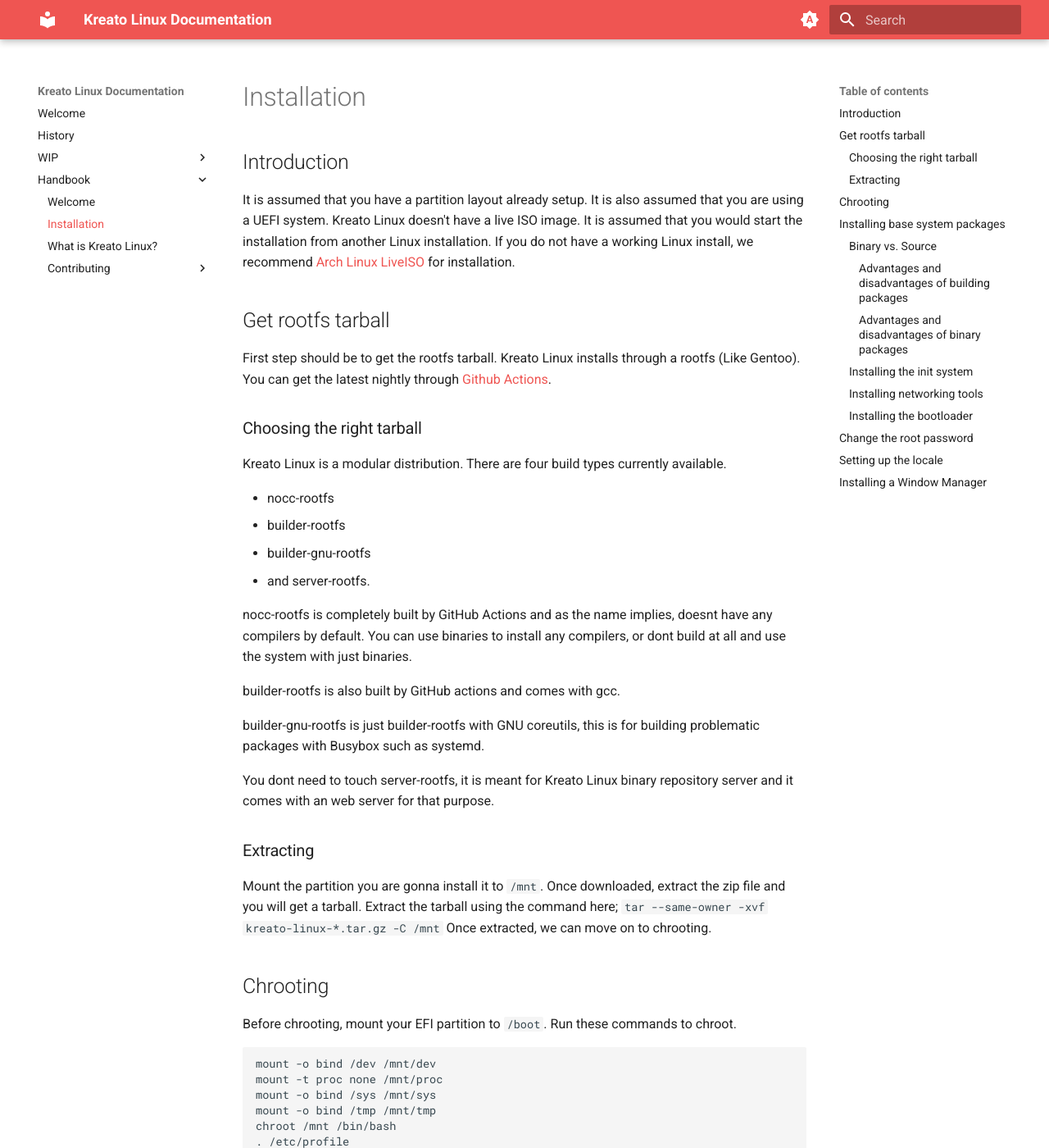
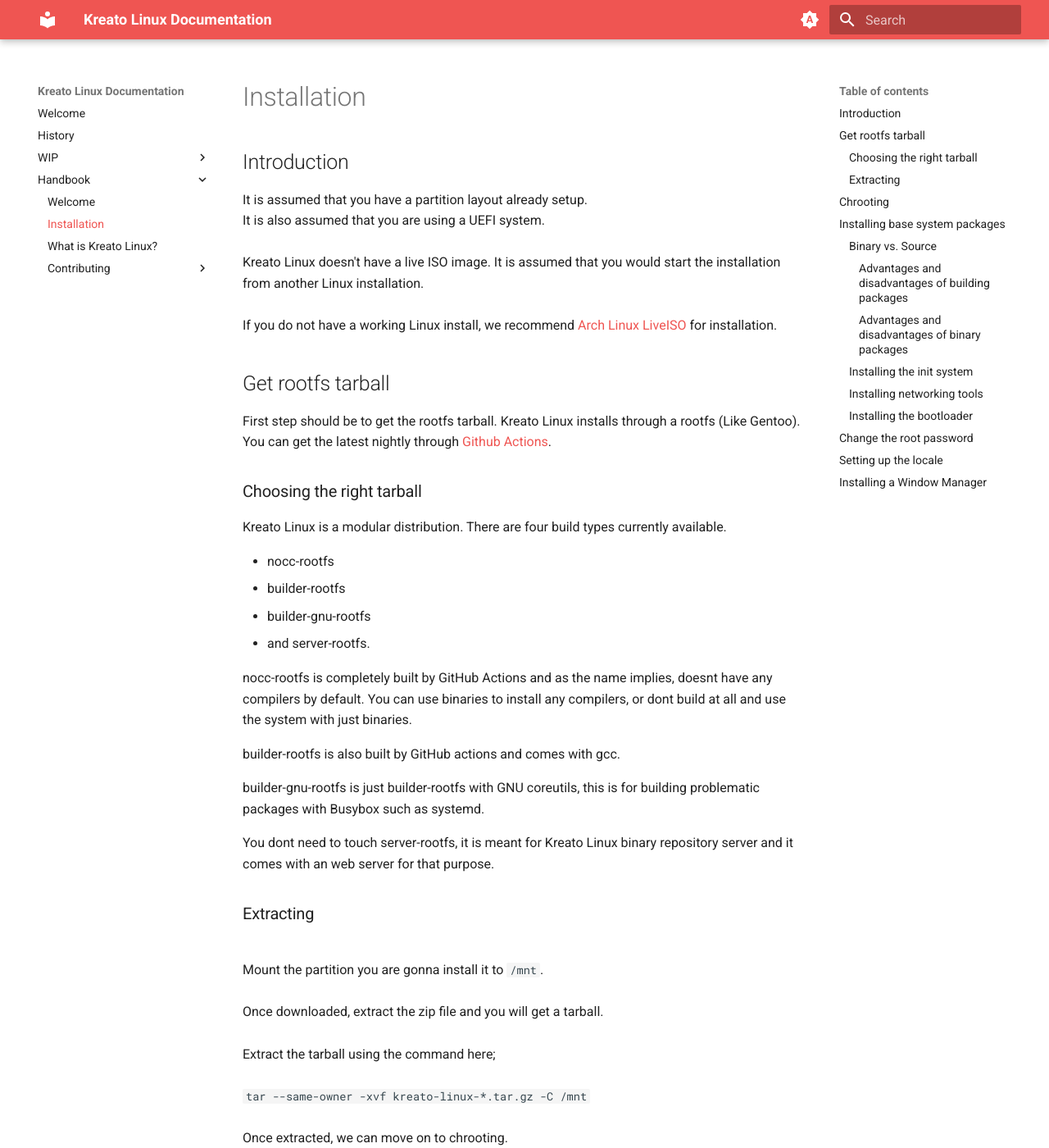
Before and after one commit to kreatolinux/wiki, an MkDocs documentation site: the page built from docs/handbook/installation.md, in a window 1280 px wide and 1400 px high. Shown: the whole window at 82% size. Built offline with MkDocs 1.6.1 and Material for MkDocs 9.7.7, drawn with Linux system fonts in a browser that asks for light colours; some of the changed text lies outside the part shown.

```diff
--- a/docs/handbook/installation.md
+++ b/docs/handbook/installation.md
@@ -2,9 +2,9 @@
 
 ## Introduction
 It is assumed that you have a partition layout already setup.
-It is also assumed that you are using a UEFI system.
-Kreato Linux doesn't have a live ISO image. It is assumed that you would start the installation from another Linux installation.
-If you do not have a working Linux install, we recommend [Arch Linux LiveISO](https://archlinux.org/download/) for installation.
+<br>It is also assumed that you are using a UEFI system.</br>
+<br>Kreato Linux doesn't have a live ISO image. It is assumed that you would start the installation from another Linux installation.</br>
+<br>If you do not have a working Linux install, we recommend [Arch Linux LiveISO](https://archlinux.org/download/) for installation.</br>
 
 ## Get rootfs tarball
 First step should be to get the rootfs tarball. Kreato Linux installs through a rootfs (Like Gentoo). You can get the latest nightly through [Github Actions](https://github.com/kreatolinux/src/actions/workflows/build-rootfs.yml?query=is%3Asuccess).
@@ -26,11 +26,11 @@ builder-gnu-rootfs is just builder-rootfs with GNU coreutils, this is for buildi
 You dont need to touch server-rootfs, it is meant for Kreato Linux binary repository server and it comes with an web server for that purpose.
 
 ### Extracting
-Mount the partition you are gonna install it to `/mnt`.
-Once downloaded, extract the zip file and you will get a tarball.
-Extract the tarball using the command here;
-`tar --same-owner -xvf kreato-linux-*.tar.gz -C /mnt`
-Once extracted, we can move on to chrooting.
+<br>Mount the partition you are gonna install it to `/mnt`.</br>
+<br>Once downloaded, extract the zip file and you will get a tarball.</br>
+<br>Extract the tarball using the command here;</br>
+<br>`tar --same-owner -xvf kreato-linux-*.tar.gz -C /mnt`</br>
+<br>Once extracted, we can move on to chrooting.</br>
 
 ## Chrooting
 Before chrooting, mount your EFI partition to `/boot`.
@@ -117,9 +117,9 @@ echo "export LANG=$LOCALE" >> /etc/profile
 
 ## Installing a Window Manager
 Kreato Linux only offers `sway` for now and will only support Wayland for now.
-You can install sway by running `kpkg install sway`.
-More Wayland window managers are coming soon.
-You can also install foot, a terminal by running `kpkg install foot`
+<br>You can install sway by running `kpkg install sway`.</br>
+<br>More Wayland window managers are coming soon.</br>
+<br>You can also install foot, a terminal by running `kpkg install foot`</br>
 
 # What's Next
 You can tinker with your setup, install additional software, package something, etc.
```
